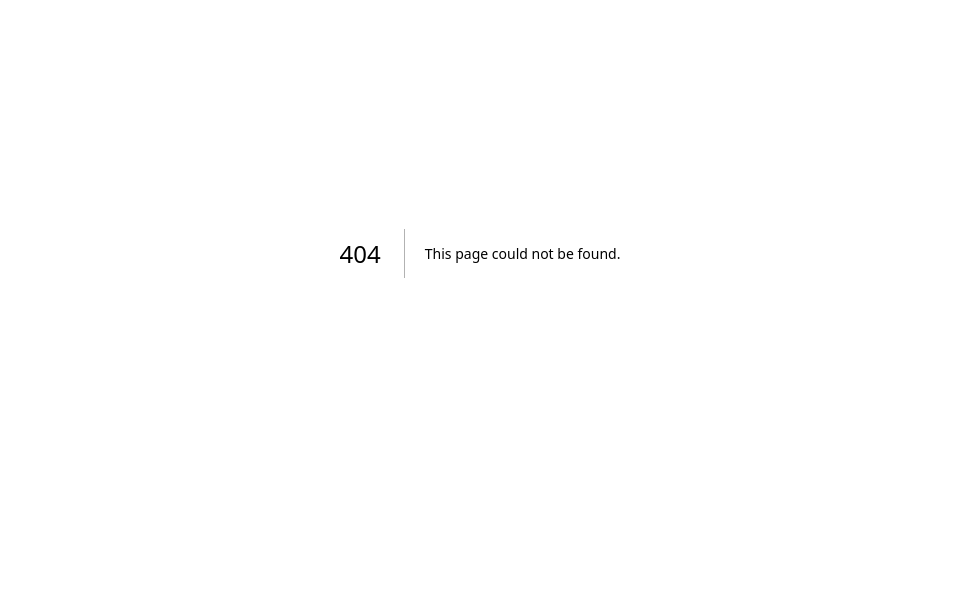
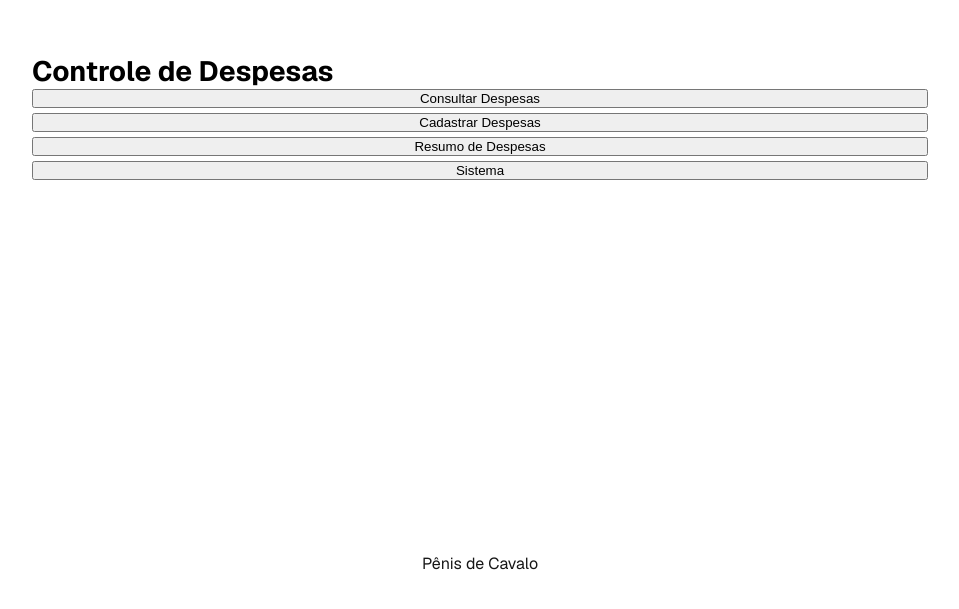
Before and after one commit to gbrlmzl/sistema-controle-despesas, a Next.js app: page /controledespesas in a window 1280 px wide. Before the commit this address had no page. Shown: the part 147-756 px from the top of the page, without its empty margins (160-1119 px from the left). Built offline with nearby package versions, Linux system fonts and the light colour scheme.

Commit message:
Protótipo do menu

```diff
--- /dev/null
+++ b/src/app/controledespesas/page.js
@@ -0,0 +1,22 @@
+import styles from "../page.module.css";
+import ControleDespesas from "../../components/ControleDespesa"
+
+
+export default function Home(){
+    return (
+    <div className={styles.page}>
+        <main className={styles.main}>
+            <div className="primaryCard" style={{minHeight: "50vh", minWidth : "70vw", backgroundColor: "white" }}>
+                <ControleDespesas/>
+            </div>
+
+        </main>
+        <footer className={styles.footer}>
+            <a href="https://www.google.com">Pênis de Cavalo</a>
+        </footer>
+    </div>
+
+    )
+
+
+}
--- /dev/null
+++ b/src/components/CadastraPessoa.jsx
@@ -0,0 +1,49 @@
+"use client"
+
+import { useEffect, useState } from "react"
+
+export default function CadastraPessoa({pessoa, etapa, onSave}){
+    //localData
+    const [localPessoa, setLocalPessoa] = useState(pessoa); //Estado local para armazenar os dados da pessoa temporariamente
+
+    useEffect(() => {
+        setLocalPessoa(pessoa);
+    }, [pessoa]); //Mantem o localData sincronizado com os dados da pessoa que o componente pai manda
+
+    useEffect(() =>{
+        if (onSave){onSave(localPessoa)}
+    },[localPessoa, onSave]); //TODO aprender o que esse useEffect faz => Envia as mudanças do localData para o componente pai quando o onSave é ativado
+
+    const handleDados = (e) => {
+        const{name, value} = e.target;
+        setLocalPessoa((prev) => ({...prev, [name]: value}));
+
+
+    }
+
+
+
+
+    return (
+        <div style={{color: "black"}}>
+            <div>
+                <h2>Cadastrar Pessoas</h2>
+            </div>
+            <div>
+                <h3>Pessoa {etapa}</h3>
+            </div>
+            <div className="formCampos">
+                <form action="">
+                    <input name="nome" type="text" onChange={handleDados} placeholder="Nome" value={localPessoa.getNome()} />
+                    <input name="cpf" type="text" onChange={handleDados} placeholder="CPF" value={localPessoa.getCpf()} /> {/*TODO => REGEX verificador de CPF */}
+                </form>
+            </div>
+            <div className="formBotoes">
+                <button>X</button>
+                <button type="submit">Próximo</button>
+            </div>
+
+        </div>
+    )
+
+}
--- /dev/null
+++ b/src/components/ControleDespesa.jsx
@@ -0,0 +1,46 @@
+"use client"
+
+import ControleDespesasMenu from "./ControleDespesasMenu";
+import SistemaComponent from "./Sistema";
+import {useControleDespesas} from "../hooks/useControleDespesas"
+import CadastraPessoa from "./CadastraPessoa";
+
+
+function ControleDespesa(){
+    const {opcaoMenu,listaPessoas, handleOpcaoMenu} = useControleDespesas();
+
+
+
+
+
+
+    if(opcaoMenu === "menu"){
+        return <ControleDespesasMenu handleOpcaoMenu={handleOpcaoMenu}/>
+    }
+    if(opcaoMenu === "consultaDespesa"){
+        //TODO ConsultaDespesa
+    }
+    if(opcaoMenu === "cadastraDespesa"){
+
+    }
+    if(opcaoMenu === "resumoDespesa"){
+
+    }
+    if(opcaoMenu === "sistema"){
+        return <SistemaComponent handleOpcaoMenu={handleOpcaoMenu}/>
+
+    }
+    if(opcaoMenu === "cadastraPessoas"){
+        return <CadastraPessoa pessoa={listaPessoas} etapa/>
+
+    }
+    return (<div>
+        <h1>Pass</h1>
+
+    </div>
+
+    );
+
+}
+
+export default ControleDespesa;
--- /dev/null
+++ b/src/components/ControleDespesasMenu.jsx
@@ -0,0 +1,43 @@
+//imports
+"use client"
+import { useState } from "react";
+import {useControleDespesas} from "../hooks/useControleDespesas";
+
+function Menu({handleOpcaoMenu}){
+
+
+
+
+
+    return (
+        <div>
+            <div className="titulo" style={{color: "black", fontSize: 14 }}>
+                <h1>Controle de Despesas</h1>
+            </div>
+            <div className="menuContainer" style={{display: "flex", flexDirection: "column"}}>
+                {/* TODO */}
+                <div className="botoes" style={{display: "flex", flexDirection: "column", gap: 5}}>
+                    <button onClick={() => handleOpcaoMenu("consultaDespesa")}>Consultar Despesas</button>
+                    <button onClick={() => handleOpcaoMenu("cadastroDespesa")}>Cadastrar Despesas</button>
+                    <button onClick={() => handleOpcaoMenu("resumoDespesa")}>Resumo de Despesas</button>
+                    <button onClick={() => handleOpcaoMenu("sistema")}>Sistema</button> {/* TEMPORÁRIO */}
+                    {/*<button onClick={handleOpcaoMenu("")}>Importar</button>
+                    <button>Exportar</button> TODO ==> ISSO NÃO É PARA ESTAR AQUI */}
+                </div>
+
+
+
+
+
+
+            </div>
+            <div className="menuRodape">
+
+            </div>
+
+        </div>
+    )
+
+}
+
+export default Menu;
--- /dev/null
+++ b/src/components/Sistema.jsx
@@ -0,0 +1,27 @@
+"use client"
+
+function Sistema({handleOpcaoMenu}){
+
+
+    return(
+    <div>
+        <h1>Sistema</h1>
+        <div>
+            <button onClick={() => handleOpcaoMenu("cadastraPessoas") }>Cadastrar Pessoas</button>
+
+
+        </div>
+        <div>
+            <button onClick={() => handleOpcaoMenu("menu")}>Retornar ao menu</button>
+        </div>
+
+
+
+    </div>
+
+    )
+
+}
+
+
+export default Sistema;
--- a/src/entities/Pessoa.js
+++ b/src/entities/Pessoa.js
@@ -29,6 +29,7 @@ class Pessoa{
 
         return other instanceof Pessoa && this.cpf === other.cpf;
   }
+  //TODO => Metodo para retornar um JSON pronto e formatado??
 
 
 }
--- /dev/null
+++ b/src/hooks/useCadastroPessoas.jsx
@@ -0,0 +1 @@
+//TODO => Separar responsabilidades dos hooks que controlam as pessoas e o hook que controla as despesas em si.
--- /dev/null
+++ b/src/hooks/useControleDespesas.jsx
@@ -0,0 +1,42 @@
+import { useState } from "react";
+import Pessoa from "../entities/Pessoa"
+
+
+export const useControleDespesas = () =>{
+    //pessoas
+    const pessoaUm = new Pessoa("pessoaUm", null);
+    const pessoaDois = new Pessoa("pessoaDois", null);
+    const listaPessoas = [pessoaUm, pessoaDois];
+
+    //useStates
+    const [opcaoMenu, setOpcaoMenu] = useState("menu");
+    const [pessoas, setPessoas] = useState(listaPessoas);
+
+
+
+
+
+
+    //handlers
+    const handleOpcaoMenu = (opcao) =>{
+        setOpcaoMenu(opcao);
+    }
+
+    const handleDadosPessoa = (nome, cpf, numPessoa) => {
+
+
+
+
+
+    }
+
+
+
+
+
+
+
+
+
+    return{opcaoMenu, pessoas, handleOpcaoMenu }
+}
```
Also changed, not shown: package.json (+6 -4 lines), src/components/CadastroDespesas.jsx (added), 1 other file (tests, documents, lock files or other folders).
